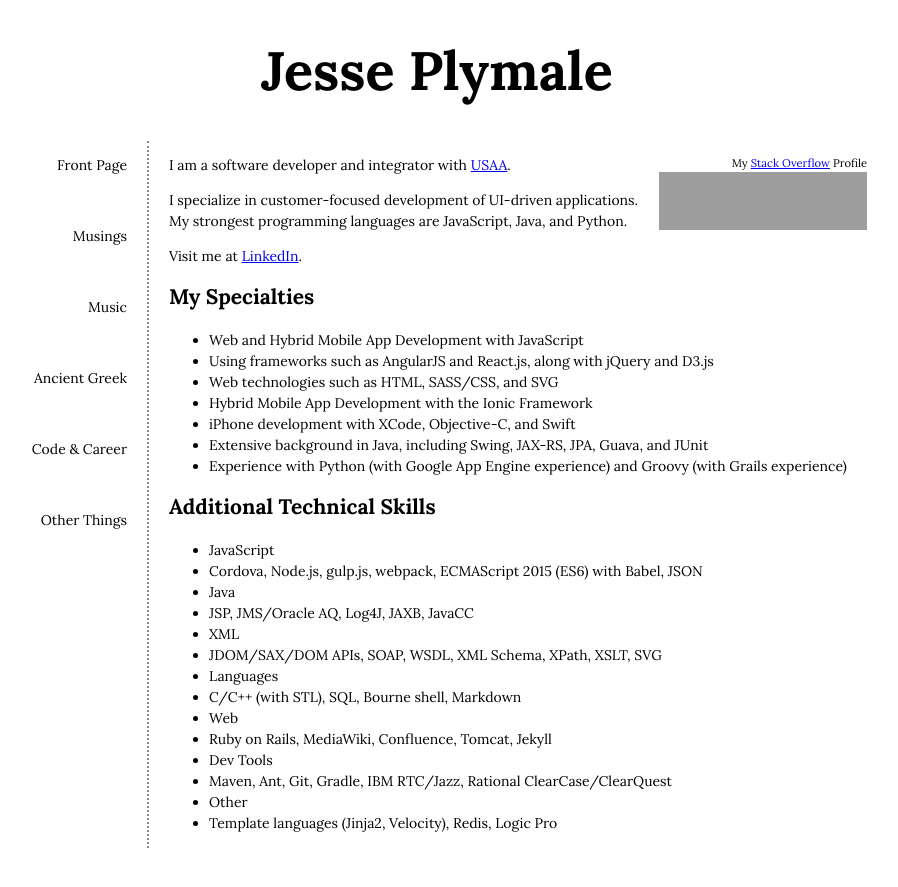
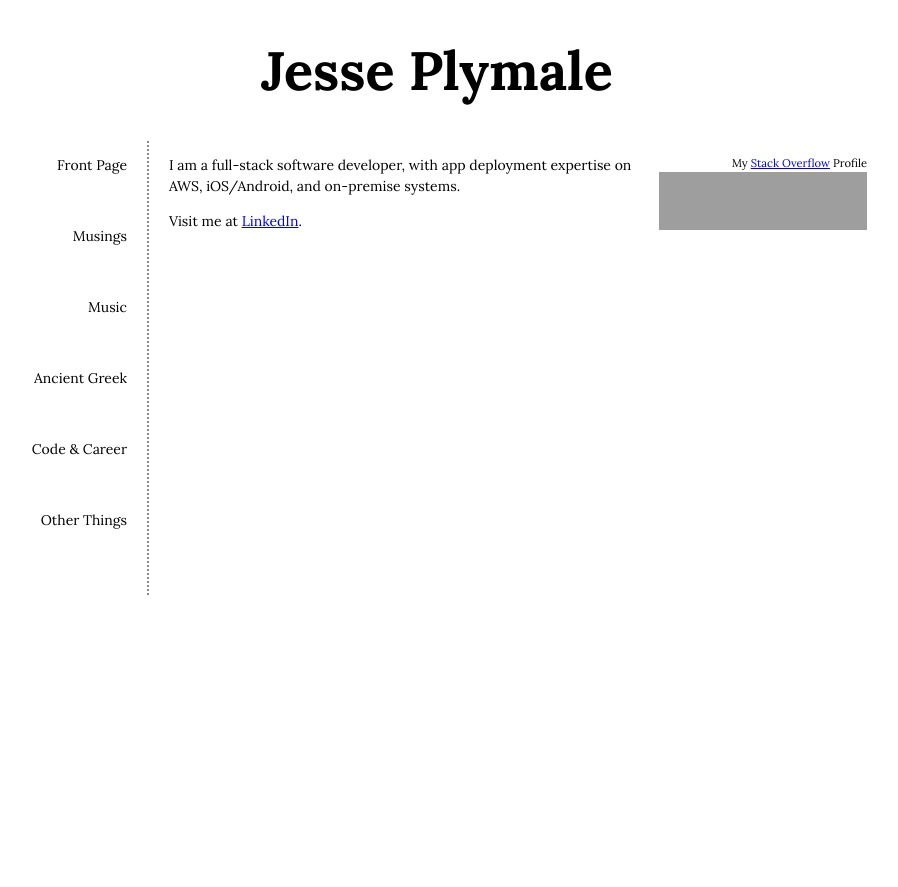
Before and after one commit to jesseplymale/jesseplymale.github.io, a Jekyll site: the page built from codeAndCareer.markdown, in a window 1280 px wide. Shown: the top 887 px of the page, without its empty margins (203-1101 px from the left). Built offline with Jekyll 4.4.1, drawn with Linux system fonts in a browser that asks for light colours; Markdown is read by kramdown in place of the engine named in the settings; grey boxes are pictures that could not be loaded.

Commit message:
Update codeAndCareer.markdown

```diff
--- a/codeAndCareer.markdown
+++ b/codeAndCareer.markdown
@@ -10,34 +10,6 @@ title: Code and Career
 </a>
 </div>
 
-I am a software developer and integrator with [USAA](http://www.usaa.com).
-
-I specialize in customer-focused development of UI-driven applications.
-My strongest programming languages are JavaScript, Java, and Python.
+I am a full-stack software developer, with app deployment expertise on AWS, iOS/Android, and on-premise systems.
 
 Visit me at [LinkedIn](http://www.linkedin.com/in/jesseplymale).
-
-## My Specialties
-*   Web and Hybrid Mobile App Development with JavaScript
-   *   Using frameworks such as AngularJS and React.js, along with jQuery and D3.js
-   *   Web technologies such as HTML, SASS/CSS, and SVG
-   *   Hybrid Mobile App Development with the Ionic Framework
-*   iPhone development with XCode, Objective-C, and Swift
-*   Extensive background in Java, including Swing, JAX-RS, JPA, Guava, and JUnit
-*   Experience with Python (with Google App Engine experience) and Groovy (with Grails experience)
-
-## Additional Technical Skills
-*   JavaScript
-   *   Cordova, Node.js, gulp.js, webpack, ECMAScript 2015 (ES6) with Babel, JSON
-*   Java
-   *   JSP, JMS/Oracle AQ, Log4J, JAXB, JavaCC
-*   XML
-   *   JDOM/SAX/DOM APIs, SOAP, WSDL, XML Schema, XPath, XSLT, SVG
-*   Languages
-   *   C/C++ (with STL), SQL, Bourne shell, Markdown
-*   Web
-   *   Ruby on Rails, MediaWiki, Confluence, Tomcat, Jekyll
-*   Dev Tools
-   *   Maven, Ant, Git, Gradle, IBM RTC/Jazz, Rational ClearCase/ClearQuest
-*   Other
-   *   Template languages (Jinja2, Velocity), Redis, Logic Pro
```
